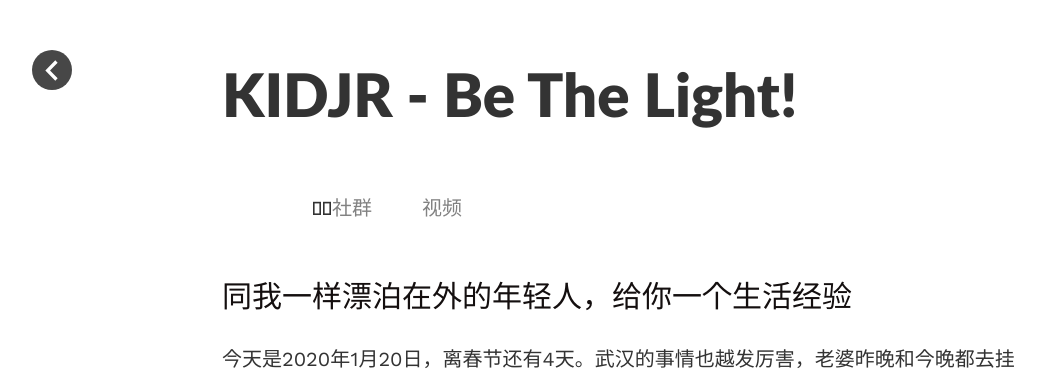
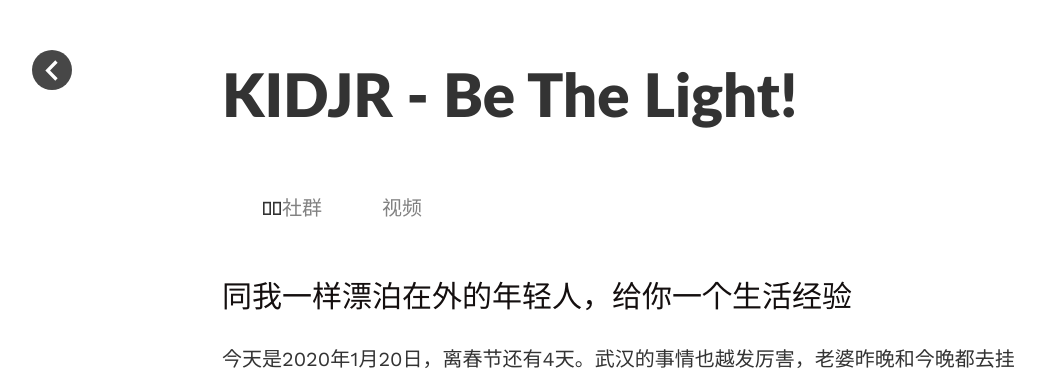
Before and after one commit to funkidsvip/kidjr.github.io, a Jekyll site: the page built from index.html, in a window 1280 px wide. Shown: the top 381 px of the page, without its empty margins (18-1071 px from the left). Built offline with Jekyll 4.4.1, drawn with Linux system fonts in a browser that asks for light colours; the list of posts is cut into pages by our own code.

Commit message:
Update style.scss

```diff
--- a/assets/css/_sass/style.scss
+++ b/assets/css/_sass/style.scss
@@ -234,13 +234,12 @@ footer {
 .nav ul {
     list-style: none;
     line-height: 40px;
-    margin-block-start: 0em;
 }
 
 .nav li{
     display: block;
     float: left;
-    margin-left: 50px;
+    margin-right: 3em;
     list-style-type: none;
 }
 
```
